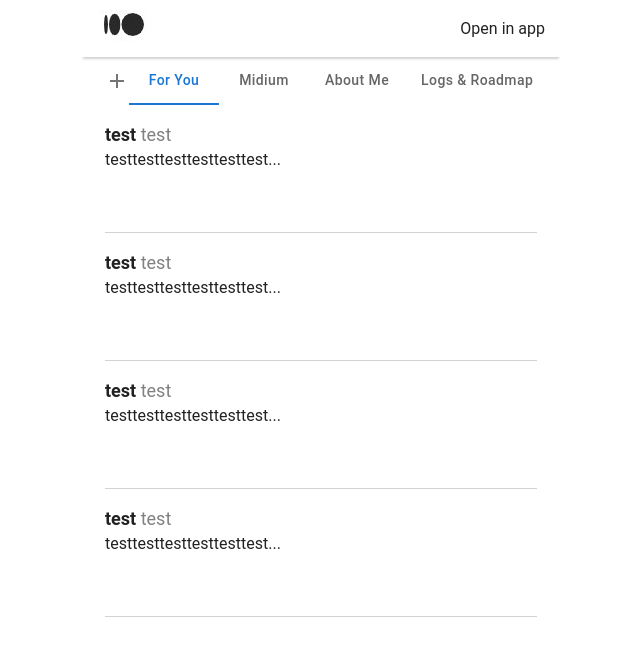
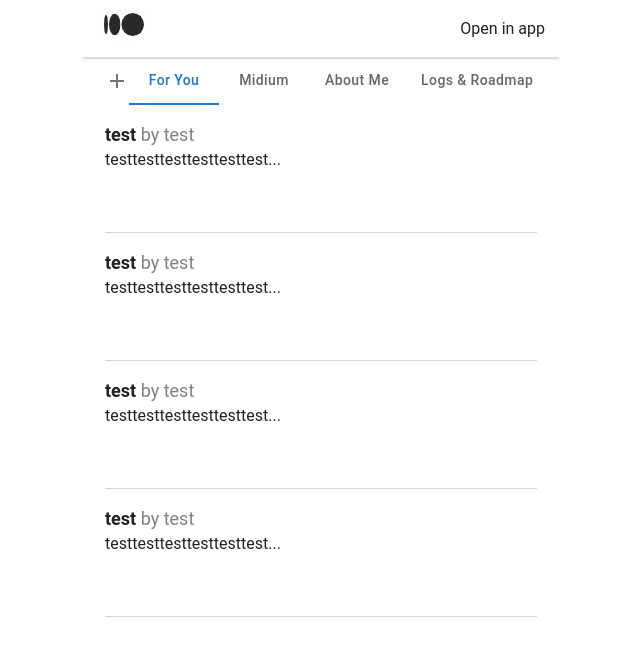
Before and after one commit to robester0403/Midium-blog_app-react-flask-sql, a React (Create React App) app in the folder web/: page / in a window 1280 px wide. Shown: the top 656 px of the page, without its empty margins (319-959 px from the left). Built offline with nearby package versions, Linux system fonts and the light colour scheme.

Commit message:
Small changes

```diff
--- a/web/src/App.js
+++ b/web/src/App.js
@@ -10,7 +10,7 @@ import { MuiThemeConfig } from "./styles/MuiThemeConfig";
 import { CssBaseline, ThemeProvider } from "@mui/material";
 
 function App() {
-  document.title = "storeapp";
+  document.title = "Midium, the medium clone";
   const queryClient = new QueryClient();
   return (
     <QueryClientProvider client={queryClient}>
--- a/web/src/components/ArticleCard.jsx
+++ b/web/src/components/ArticleCard.jsx
@@ -10,7 +10,7 @@ const ArticleCard = ({ title, author, content }) => {
     <CardContainer>
       <div>
         <Typography variant="h5">
-          {title} <TextHighlight>{author}</TextHighlight>
+          {title} <TextHighlight>by {author}</TextHighlight>
         </Typography>
       </div>
       <Typography variant="body1" sx={{ marginBottom: "16px" }}>
```
